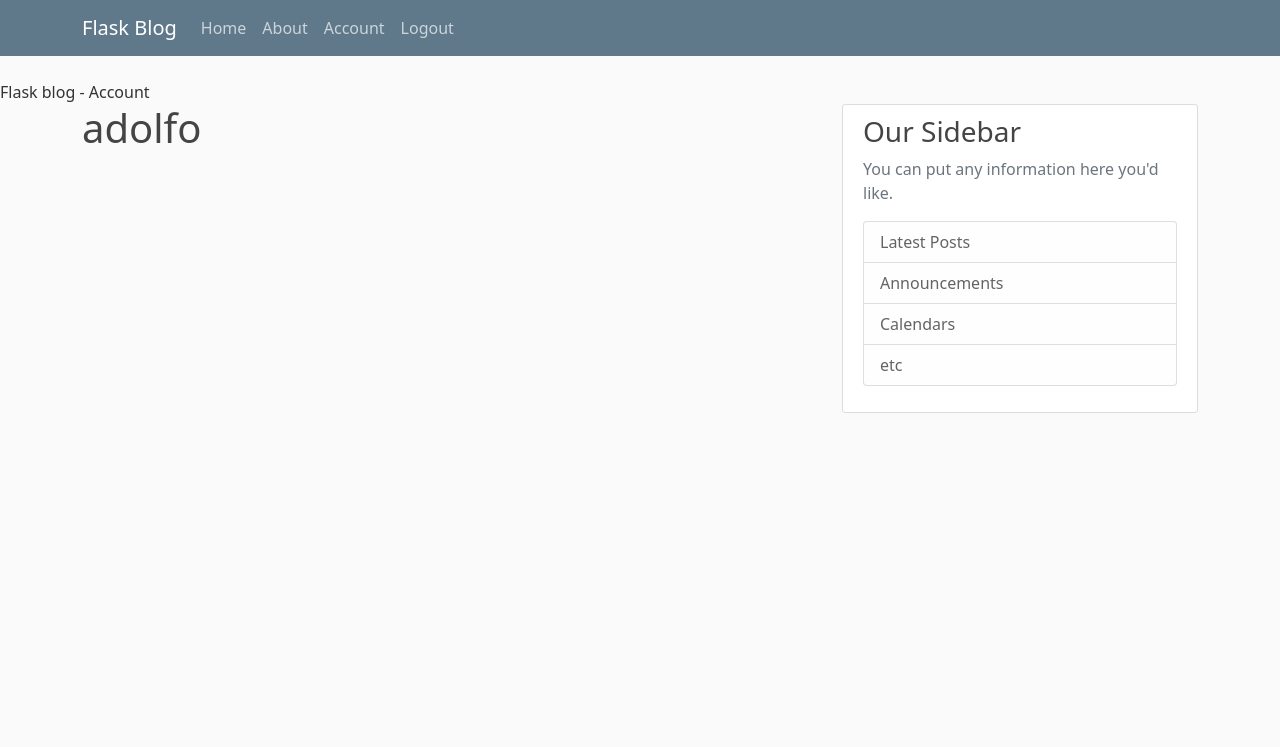
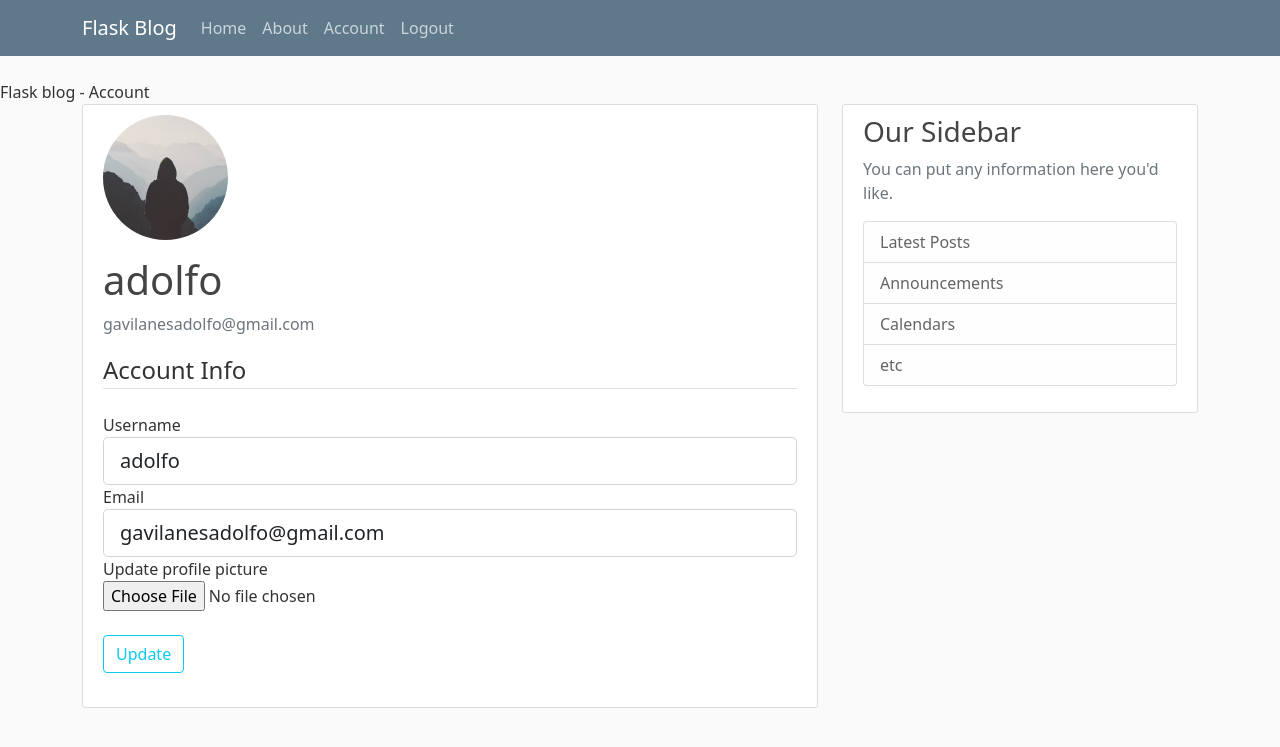
Before and after one commit to adolfojara10/Flask-practice, a Flask app: page /account in a window 1280 px wide. Shown: the top 747 px of the page. Run offline with Flask 2, Linux system fonts and the light colour scheme; a user stored in the database is signed in; some libraries are stand-ins or nearby versions.

Commit message:
Able to update profile infor

```diff
--- a/Clips-Flask-Vladi/practicar/forms.py
+++ b/Clips-Flask-Vladi/practicar/forms.py
@@ -1,7 +1,9 @@
 from flask_wtf.form import FlaskForm
+from flask_wtf.file import FileField, FileAllowed
 from wtforms.fields.simple import BooleanField, PasswordField, SubmitField, StringField
 from wtforms.validators import DataRequired, EqualTo, Length, Email, ValidationError
 from practicar.models import User
+from flask_login import current_user
 
 
 class RegistrationForm(FlaskForm):
@@ -37,3 +39,27 @@ class LoginForm(FlaskForm):
 
     #To submit a form
     submit = SubmitField('Login')
+
+
+class UpdateAccountForm(FlaskForm):
+
+    username = StringField('Username', validators=[DataRequired(), Length(min=2, max=20)])
+    email = StringField('Email', validators=[DataRequired(), Email()])
+
+    picture = FileField('Update profile picture', validators=[FileAllowed(['jpg', 'jpeg', 'png'])])
+
+    #To submit a form
+    submit = SubmitField('Update')
+
+    #to validate that the fields are unique
+    def validate_username(self, username):
+        if username.data != current_user.username:
+            user = User.query.filter_by(username=username.data).first()
+            if user:
+                raise ValidationError('That username is taken , choose another one')
+
+    def validate_email(self, email):
+        if email.data != current_user.email:
+            user = User.query.filter_by(email=email.data).first()
+            if user:
+                raise ValidationError('That email is taken , choose another one')
--- a/Clips-Flask-Vladi/practicar/routes.py
+++ b/Clips-Flask-Vladi/practicar/routes.py
@@ -2,9 +2,14 @@ from flask import render_template, url_for, flash, redirect, request
 from flask_bcrypt import check_password_hash
 from practicar.models import User, Post
 #to import the forms created in forms.py
-from practicar.forms import RegistrationForm, LoginForm
+from practicar.forms import RegistrationForm, LoginForm, UpdateAccountForm
 from practicar import app, bcrypt, db
 from flask_login import login_user, current_user, logout_user, login_required
+
+import secrets
+import os
+#to resize image
+from PIL import Image
 
 posts = [
     {
@@ -79,8 +84,49 @@ def logout():
     return redirect(url_for('indice'))
 
 
-@app.route("/account")
+def savePicture(form_picture):
+
+    #to produce a random name for the image so it doesnt repeat
+    random_hex = secrets.token_hex(8)
+
+    _, f_ext = os.path.splitext(form_picture.filename)
+
+    picture_fn = random_hex + f_ext
+
+    picture_path = os.path.join(app.root_path, 'static/Pics', picture_fn)
+
+    #resize image
+    output_size = (125,125)
+    img = Image.open(form_picture)
+    img.thumbnail(output_size)
+
+    #save image
+    img.save(picture_path)
+
+    return picture_fn
+
+
+@app.route("/account", methods=['GET','POST'])
 @login_required
 def account():
+    form = UpdateAccountForm()
+    if form.validate_on_submit():
 
-    return render_template('account.html', title='Account')
+        if form.picture.data:
+            picture_file = savePicture(form.picture.data)
+            current_user.image_file = picture_file
+
+        current_user.username = form.username.data
+        current_user.email = form.email.data
+
+        db.session.commit()
+        flash('Your account has been updated', category="success")
+        return redirect(url_for('account'))
+
+    #to put the user data in the form when is logged in
+    elif request.method == 'GET':
+        form.username.data = current_user.username
+        form.email.data = current_user.email
+
+    image_file = url_for('static', filename="Pics/" + current_user.image_file)
+    return render_template('account.html', title='Account', image_file = image_file, form=form)
--- a/Clips-Flask-Vladi/practicar/templates/account.html
+++ b/Clips-Flask-Vladi/practicar/templates/account.html
@@ -1,6 +1,85 @@
 {% extends "layout.html" %}
 {% block content %}
 
-    <h1>{{ current_user.username }}</h1>
+<div class="content-section">
+    <div class="media">
+      <img class="rounded-circle account-img" src={{ image_file }}>
+      <div class="media-body">
+        <h2 class="account-heading">{{ current_user.username }}</h2>
+        <p class="text-secondary"> {{ current_user.email }}</p>
+      </div>
+    </div>
+
+        <form method="POST" action="" enctype="multipart/form-data">
+            <!-- to get the tokens from the form passed in -->
+            {{ form.hidden_tag() }}
+            <fieldset class="form-group">
+                <legend class="border-bottom mb-4">Account Info</legend>
+
+                <div class="form-group">
+                    {{ form.username.label(class="form-control-label") }}
+
+                    <!-- to give feedback to users in case is invalid -->
+                    {% if form.username.errors %}
+                        {{ form.username(class="form-control form-control-lg is-invalid") }}
+
+                        <div class="invalid-feedback">
+                            {% for error in form.username.errors %}
+                                <span>{{ error }} </span>
+                            {% endfor %}
+                        </div>
+
+                    {% else %}
+                          <!-- in case there are no errors -->
+                        {{ form.username(class="form-control form-control-lg") }}
+                    {% endif %}
+
+                </div>
+
+                <div class="form-group">
+                    {{ form.email.label(class="form-control-label") }}
+
+                    {% if form.email.errors %}
+                        {{ form.email(class="form-control form-control-lg is-invalid") }}
+
+                        <div class="invalid-feedback">
+                            {% for error in form.email.errors %}
+                                <span>{{ error }} </span>
+                            {% endfor %}
+                        </div>
+
+                    {% else %}
+                          <!-- in case there are no errors -->
+                        {{ form.email(class="form-control form-control-lg") }}
+                    {% endif %}
+
+                </div>
+
+                <div class="form-group">
+                    {{ form.picture.label() }}
+
+                    <div>
+                    {{ form.picture(class="form-control-file") }}
+                    </div>
+
+                    {% if form.picture.errors %}
+
+                        {% for error in form.picture.errors %}
+                            <span class="text-danger"> {{ error }} </span></br>
+                        {% endfor %}
+
+                    {% endif %}
+                </div>
+
+
+            </fieldset>
+            <br>
+            <div class="form-group">
+                {{ form.submit(class="btn btn-outline-info") }}
+            </div>
+            </br>
+        </form>
+
+</div>
 
 {% endblock content %}
```
Also changed, not shown: Clips-Flask-Vladi/practicar/site.db, Clips-Flask-Vladi/practicar/static/Pics/3028d05b9a9f01db.jpeg (added), Clips-Flask-Vladi/practicar/static/Pics/5bb3ceee59c3975d.jpeg (added), Clips-Flask-Vladi/practicar/static/Pics/839524527a0d4527.jpeg (added), Clips-Flask-Vladi/practicar/static/Pics/default.jpg (added).
